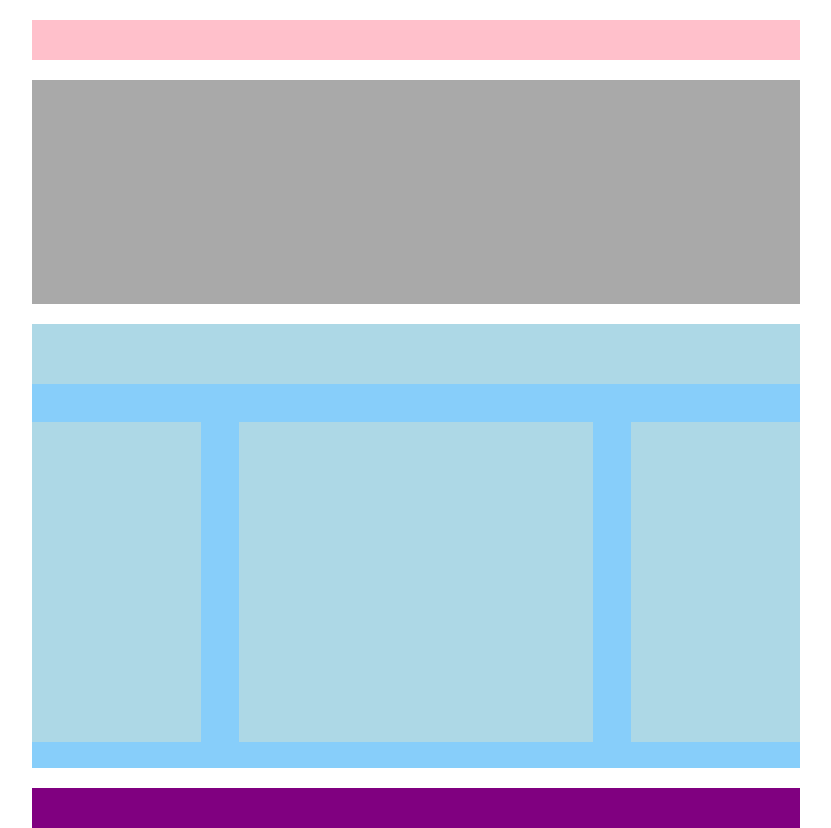
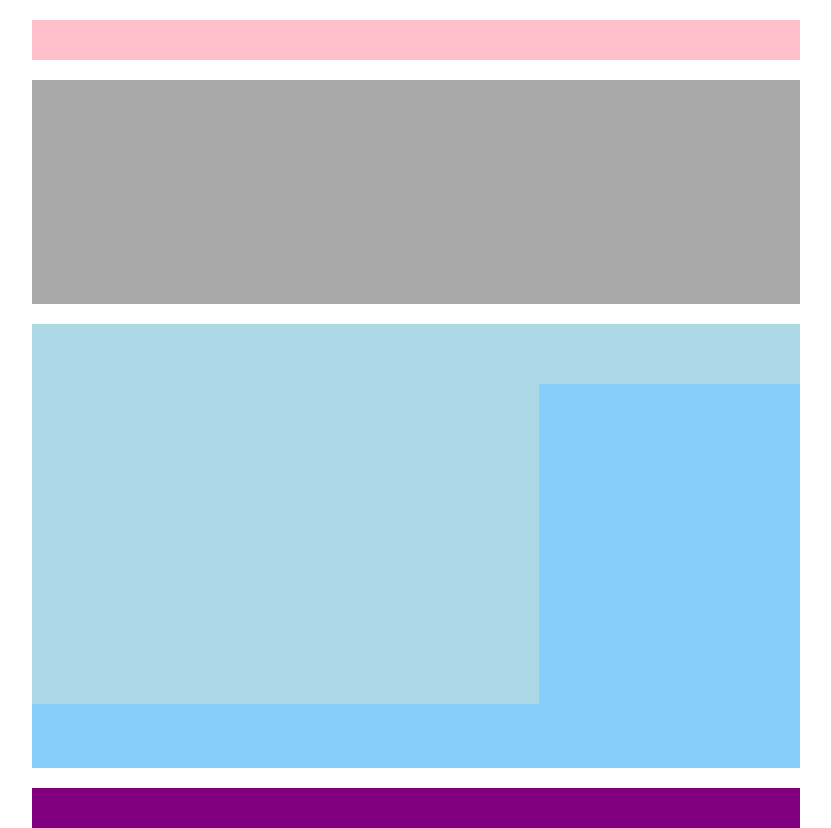
Before and after one commit to Gabriele131099/htmlcss-struttura-wp, a plain HTML site: page index.html in a window 1280 px wide. Shown: the whole page, without its empty margins (224-1055 px from the left). Drawn offline with Linux system fonts and the light colour scheme.

Commit message:
struttura in padding e commento

```diff
--- a/index.html
+++ b/index.html
@@ -36,15 +36,23 @@
 
                 <div class="fl row3">
 
-                        <div class="subrow3a">
+                        <div class="subrow3 b">
+
+                            <div class="colore"></div>
 
                         </div>
 
-                        <div class="subrow3b">
+                        <div class="subrow3 a">
+
+                            <div class="colore">
+
+                            </div>
 
                         </div>
 
-                        <div class="subrow3c">
+                        <div class="subrow3 b">
+
+                            <div class="colore"></div>
 
                         </div>
 
```
